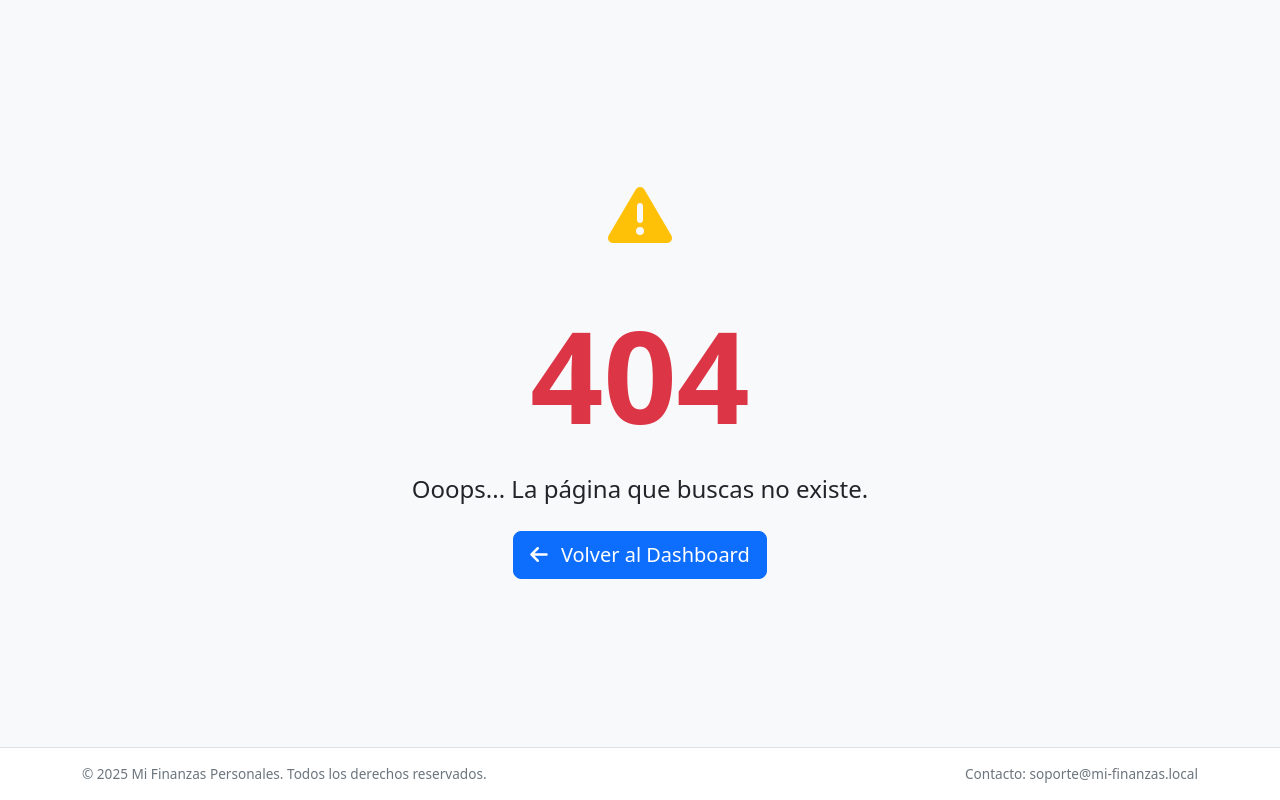
After one commit to Juniersg/MiManejoRD, a Flask app: template App/templates/404.html in a window 1280 px wide. The commit adds this page. Run offline with Flask 3, Linux system fonts and the light colour scheme; the template is opened without the code that fills it, so the values that code supplies are empty.

Commit message:
Correccion de errores y colocacion de pagina no encontrada.

```diff
--- a/App/App.py
+++ b/App/App.py
@@ -178,7 +178,14 @@ def index():
     return render_template("index.html", data=data)
 
 # ----------------------------
+# Manejo de errores pagina no encontrada
+# ----------------------------
+def Pagina_no_encontrada(error):
+    return render_template('404.html'),404
+
+# ----------------------------
 # Ejecutar la aplicación
 # ----------------------------
 if __name__ == "__main__":
+    app.register_error_handler(404,Pagina_no_encontrada)
     app.run(host="0.0.0.0", port=5000, debug=True)  # Ejecuta el servidor Flask
--- /dev/null
+++ b/App/templates/404.html
@@ -0,0 +1,73 @@
+<!doctype html>
+<html lang="es">
+<head>
+  <meta charset="utf-8" />
+  <meta name="viewport" content="width=device-width, initial-scale=1" />
+  <title>Página no encontrada - Mi Manejo</title>
+
+  <!-- Bootstrap 5 CSS -->
+  <link href="https://cdn.jsdelivr.net/npm/bootstrap@5.3.2/dist/css/bootstrap.min.css" rel="stylesheet">
+
+  <!-- Font Awesome -->
+  <link href="https://cdnjs.cloudflare.com/ajax/libs/font-awesome/6.4.0/css/all.min.css" rel="stylesheet">
+
+  <!-- CSS propio -->
+  <link rel="stylesheet" href="{{ url_for('static', filename='css/styles.css') }}">
+
+  <style>
+    body {
+      background: #f8f9fa;
+      display: flex;
+      flex-direction: column;
+      min-height: 100vh;
+    }
+    .error-container {
+      flex: 1;
+      display: flex;
+      flex-direction: column;
+      justify-content: center;
+      align-items: center;
+      text-align: center;
+      padding: 2rem;
+    }
+    .error-code {
+      font-size: 8rem;
+      font-weight: 700;
+      color: #dc3545;
+    }
+    .error-message {
+      font-size: 1.5rem;
+      margin-bottom: 1.5rem;
+    }
+    .error-icon {
+      font-size: 4rem;
+      color: #ffc107;
+      margin-bottom: 1rem;
+    }
+  </style>
+</head>
+<body>
+
+  <div class="error-container">
+    <div class="error-icon">
+      <i class="fa-solid fa-triangle-exclamation"></i>
+    </div>
+    <div class="error-code">404</div>
+    <div class="error-message">Ooops... La página que buscas no existe.</div>
+    <a href="{{ url_for('index') }}" class="btn btn-primary btn-lg">
+      <i class="fa-solid fa-arrow-left me-2"></i> Volver al Dashboard
+    </a>
+  </div>
+
+  <!-- FOOTER -->
+  <footer class="bg-white border-top small-muted py-3 mt-auto">
+    <div class="container d-flex flex-column flex-md-row justify-content-between align-items-center">
+      <div>© 2025 Mi Finanzas Personales. Todos los derechos reservados.</div>
+      <div class="small-muted">Contacto: soporte@mi-finanzas.local</div>
+    </div>
+  </footer>
+
+  <!-- Bootstrap JS -->
+  <script src="https://cdn.jsdelivr.net/npm/bootstrap@5.3.2/dist/js/bootstrap.bundle.min.js"></script>
+</body>
+</html>
--- a/App/templates/transaccion.html
+++ b/App/templates/transaccion.html
@@ -14,7 +14,7 @@
 
   <form method="POST">
     <div class="mb-3">
-      <label for="id_cuenta" class="form-label">Cuenta</label>
+      <label for="id_cuenta" cl ass="form-label">Cuenta</label>
       <select class="form-select" name="id_cuenta" required>
         <option value="">Selecciona una cuenta</option>
         {% for cuenta in cuentas %}
```
Also changed, not shown: App/templates/base.html (+15 -4 lines), App/templates/index.html (+0 -11 lines).
